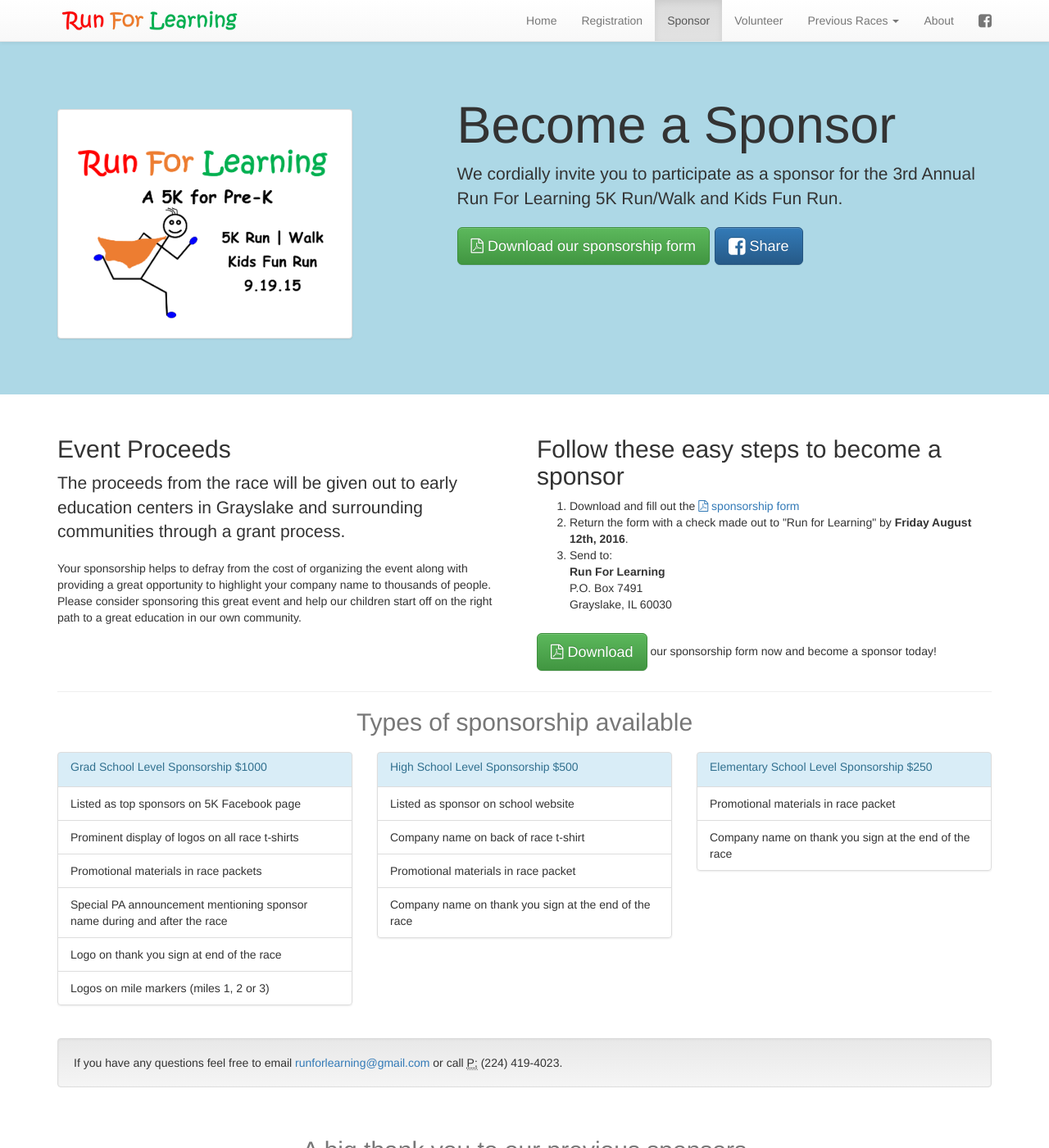
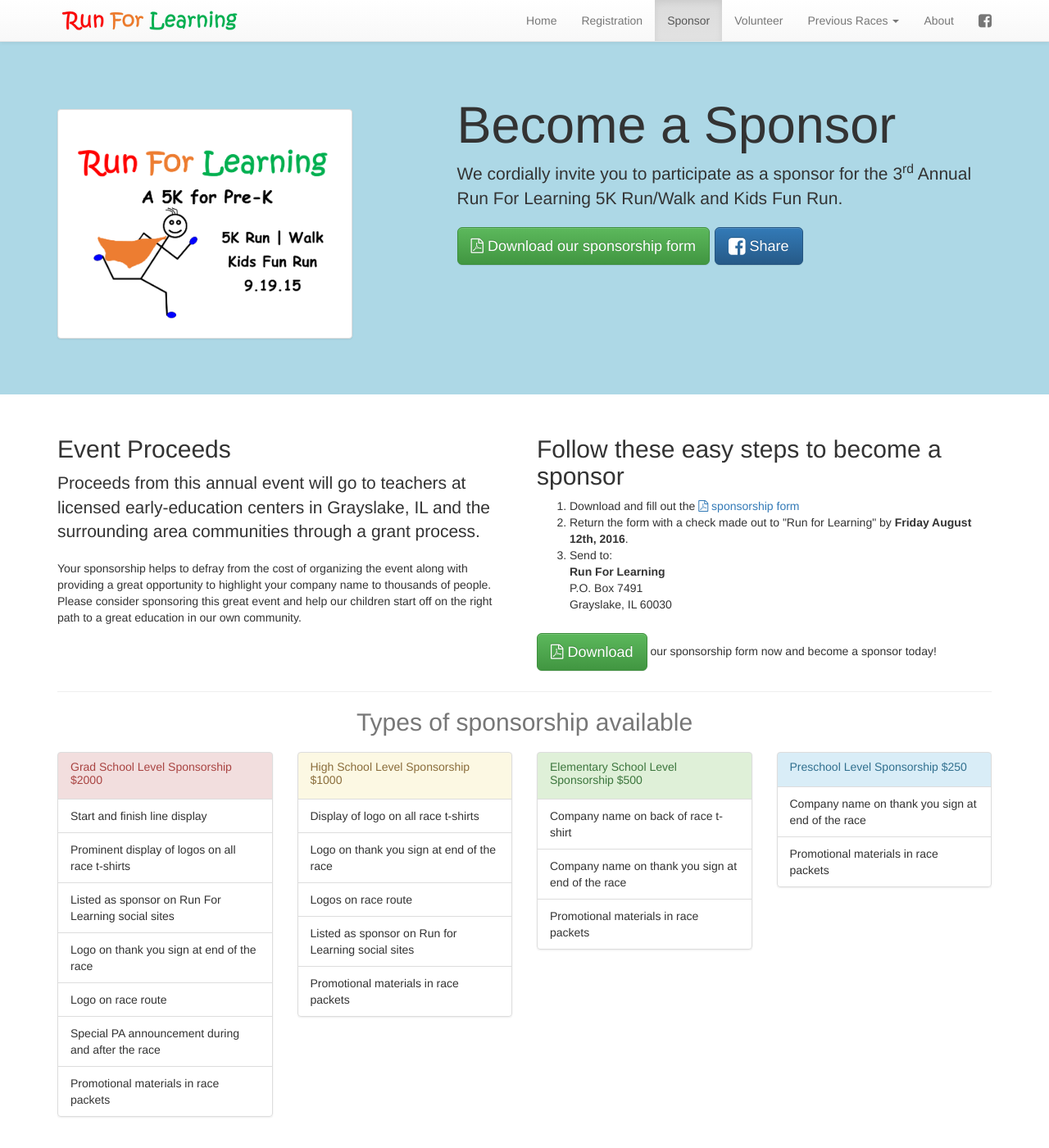
Before and after one commit to runforlearning/runforlearning.github.io, a Jekyll site: the page built from sponsor.html, in a window 1280 px wide and 1400 px high. Shown: the whole window at 82% size. Built offline with Jekyll 4.4.1, drawn with Linux system fonts in a browser that asks for light colours; nearby versions of some CDN libraries.

Commit message:
Adds new sponsorship levels and form for 2016

```diff
--- a/_config.yml
+++ b/_config.yml
@@ -40,7 +40,7 @@
 
 contact_phone_unformatted: '2244194023'
 
-sponsorship_form_url: 'assets/files/rfl_5k_sponsorship_form_v3.pdf'
+sponsorship_form_url: 'assets/files/2016/rfl_5k_sponsorship_form_v1.pdf'
 
 logo_image: '<img src="assets/images/run_for_learning_logo_2015.png" alt="Run for Learning logo"/>'
 
--- a/_includes/previous_sponsors.html
+++ b/_includes/previous_sponsors.html
@@ -22,5 +22,4 @@
     <li><a href="http://www.busybrains.org/index.htm" alt="Busy Brains Children&apos;s Museum" target="_blank">Busy Brains Children&apos;s Museum</a></li>
   </ul>
   <hr>
-  <p class="text-center">{{site.sponsor_link}}</p>
 </div>
--- a/_includes/types_of_sponsorship.html
+++ b/_includes/types_of_sponsorship.html
@@ -3,39 +3,51 @@
     <hr/>
     <h2 class="text-muted">Types of sponsorship available</h2>
   </div>
-  <div class="col-md-4">
+  <div class="col-md-3">
     <div class="list-group">
-      <div class="list-group-item list-group-item-info">
-        <h5 class="list-group-item-heading">Grad School Level Sponsorship $1000</h5>
+      <div class="list-group-item list-group-item-danger">
+        <h5 class="list-group-item-heading">Grad School Level Sponsorship $2000</h5>
       </div>
-      <p class="list-group-item">Listed as top sponsors on 5K Facebook page</p>
+      <p class="list-group-item">Start and finish line display</p>
       <p class="list-group-item">Prominent display of logos on all race t-shirts</p>
+      <p class="list-group-item">Listed as sponsor on {{ site.org_name }} social sites</p>
+      <p class="list-group-item">Logo on thank you sign at end of the race</p>
+      <p class="list-group-item">Logo on race route</p>
+      <p class="list-group-item">Special PA announcement during and after the race</p>
       <p class="list-group-item">Promotional materials in race packets</p>
-      <p class="list-group-item"> Special PA announcement mentioning sponsor name during and after the race</p>
-      <p class="list-group-item">Logo on thank you sign at end of the race</p>
-      <p class="list-group-item">Logos on mile markers (miles 1, 2 or 3)</p>
     </div>
   </div>
 
-  <div class="col-md-4">
+  <div class="col-md-3">
     <div class="list-group">
-      <div class="list-group-item list-group-item-info">
-        <h5 class="list-group-item-heading">High School Level Sponsorship $500</h5>
+      <div class="list-group-item list-group-item-warning">
+        <h5 class="list-group-item-heading">High School Level Sponsorship $1000</h5>
       </div>
-      <p class="list-group-item">Listed as sponsor on school website</p>
+      <p class="list-group-item">Display of logo on all race t-shirts</p>
+      <p class="list-group-item">Logo on thank you sign at end of the race</p>
+      <p class="list-group-item">Logos on race route</p>
+      <p class="list-group-item">Listed as sponsor on Run for Learning social sites</p>
+      <p class="list-group-item">Promotional materials in race packets</p>
+    </div>
+  </div>
+  <div class="col-md-3">
+    <div class="list-group">
+      <div class="list-group-item list-group-item-success">
+        <h5 class="list-group-item-heading">Elementary School Level Sponsorship $500</h5>
+      </div>
       <p class="list-group-item">Company name on back of race t-shirt</p>
-      <p class="list-group-item">Promotional materials in race packet</p>
-      <p class="list-group-item">Company name on thank you sign at the end of the race</p>
+      <p class="list-group-item">Company name on thank you sign at end of the race</p>
+      <p class="list-group-item">Promotional materials in race packets</p>
     </div>
   </div>
 
-  <div class="col-md-4">
+  <div class="col-md-3">
     <div class="list-group">
       <div class="list-group-item list-group-item-info">
-        <h5 class="list-group-item-heading">Elementary School Level Sponsorship $250</h5>
+        <h5 class="list-group-item-heading">Preschool Level Sponsorship $250</h5>
       </div>
-      <p class="list-group-item">Promotional materials in race packet</p>
-      <p class="list-group-item">Company name on thank you sign at the end of the race</p>
+      <p class="list-group-item">Company name on thank you sign at end of the race</p>
+      <p class="list-group-item">Promotional materials in race packets</p>
     </div>
   </div>
 </section>
--- a/sponsor.html
+++ b/sponsor.html
@@ -19,7 +19,7 @@
       </div>
       <div id="jumbotron-copy" class="col-md-7 col-md-offset-1">
         <h1>Become a Sponsor</h1>
-        <p>We cordially invite you to participate as a sponsor for the 3rd Annual {{ site.name }}.</p>
+        <p>We cordially invite you to participate as a sponsor for the {{ site.running }} {{ site.name }}.</p>
         <p>
           <span class="visible-xs">
             <a href="{{ site.sponsorship_form_url }}" alt="Run for Learning 5k sponsorship form" class="btn btn-success btn-lg" role="button" target="_blank"><i class="fa fa-file-pdf-o"></i> Sponsorship form</a>
@@ -39,7 +39,9 @@
     <div class="row">
       <div class="col-md-6">
         <h2>Event Proceeds</h2>
-        <p class="lead">The proceeds from the race will be given out to early education centers in Grayslake and surrounding communities through a grant process.</p>
+        <p class="lead">
+          Proceeds from this annual event will go to teachers at licensed early-education centers in Grayslake, IL and the surrounding area communities through a grant process.
+        </p>
         <p>Your sponsorship helps to defray from the cost of organizing the event along with providing a great opportunity to highlight your company name to thousands of people.  Please consider sponsoring this great event and help our children start off on the right path to a great education in our own community.<p>
       </div>
       <div class="col-md-6">
```
Also changed, not shown: 1 other file.
